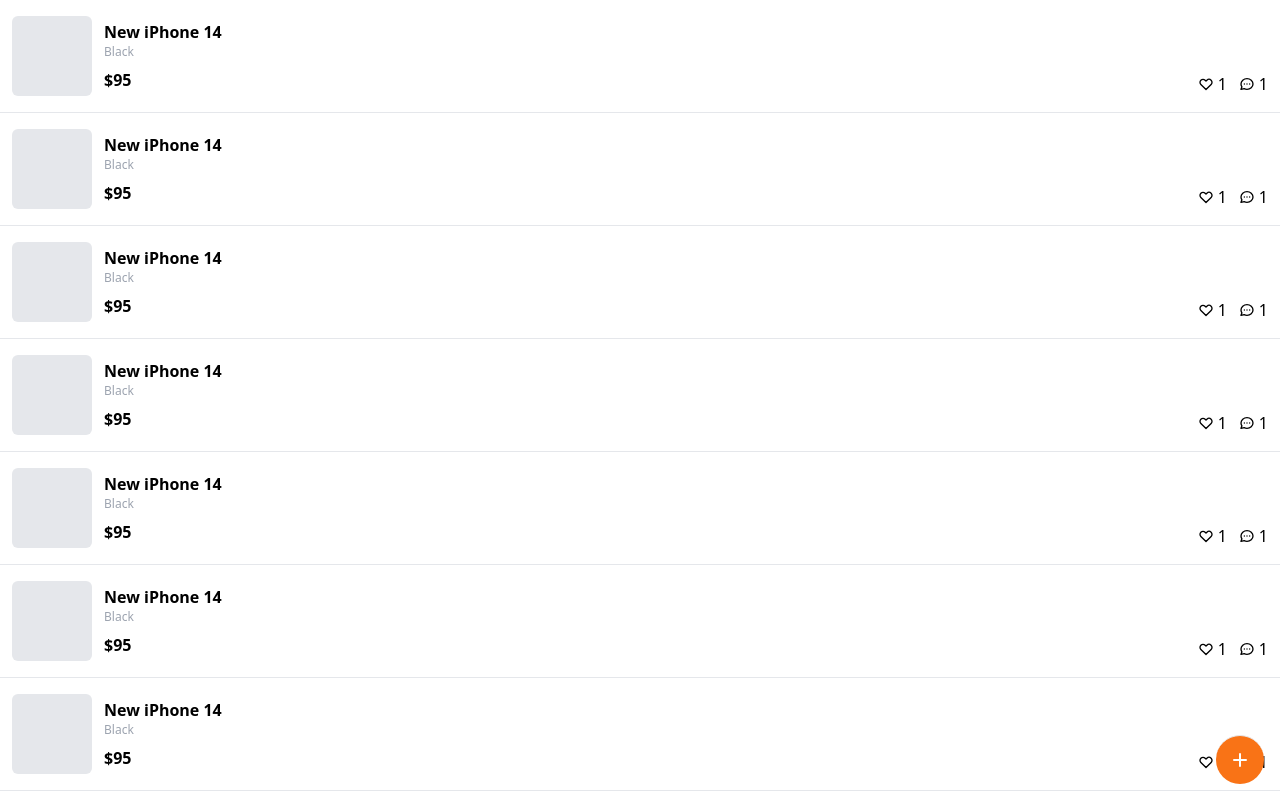
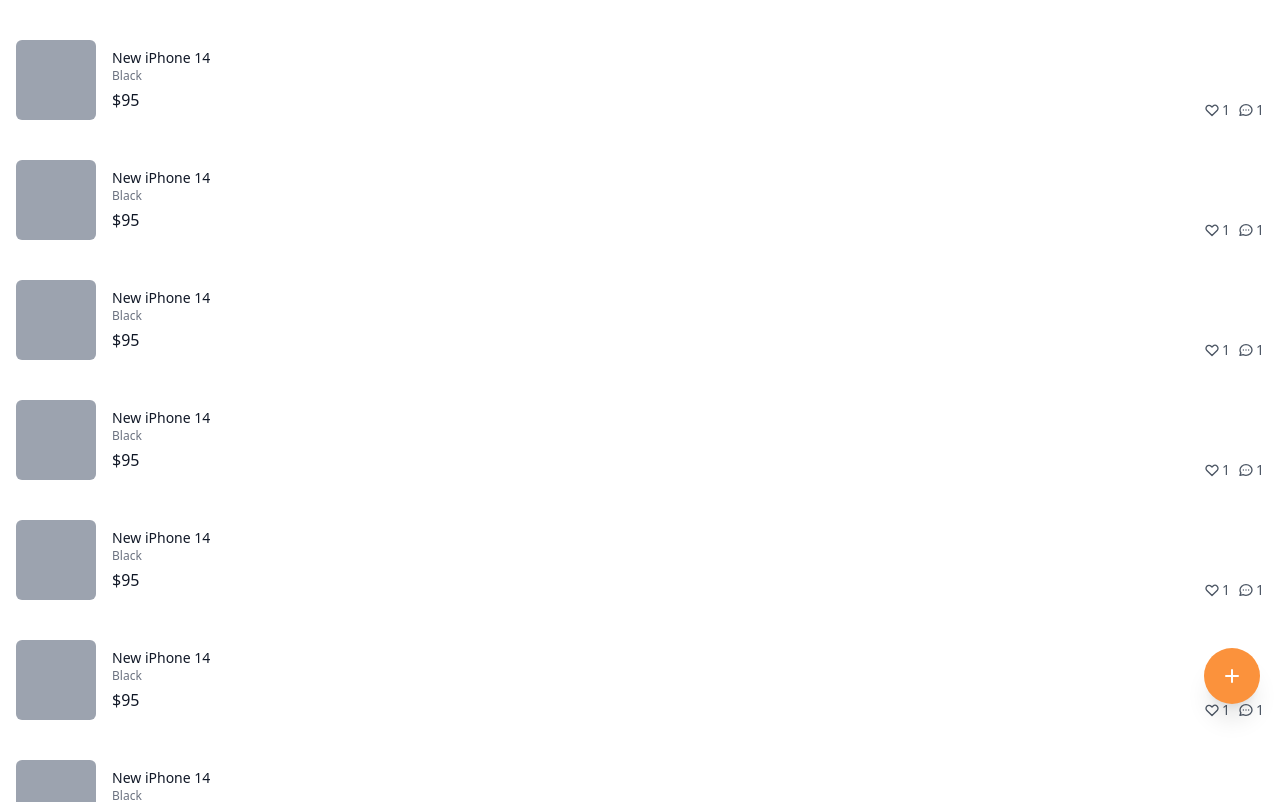
Before and after one commit to ysjkof/nmd-carrot-market, a Next.js app: page / in a window 1280 px wide. Shown: the top 802 px of the page. Built offline with nearby package versions, Linux system fonts and the light colour scheme.

Commit message:
#5.3 Home Screen, 니꼬 스타일

```diff
--- a/pages/index.tsx
+++ b/pages/index.tsx
@@ -2,19 +2,21 @@
 
 const Home: NextPage = () => {
   return (
-    <div className="flex flex-col divide-y">
+    <div className="flex flex-col space-y-5 py-10">
       {[1, 1, 1, 1, 1, 1, 1, 1, 1, 1, 1, 1].map((_, i) => (
-        <div key={i} className="flex justify-between px-3 py-4">
-          <div className="flex items-center gap-3">
-            <div className="rounded-md bg-gray-200 p-10" />
-            <div className="flex flex-col">
-              <h3 className="font-bold">New iPhone 14</h3>
-              <span className="mb-2 text-xs text-gray-400">Black</span>
-              <span className="font-bold">$95</span>
+        <div key={i} className="flex cursor-pointer justify-between px-4 pb-5">
+          <div className="flex space-x-4">
+            <div className="h-20 w-20 rounded-md bg-gray-400" />
+            <div className="flex flex-col pt-2">
+              <h3 className="text-sm font-medium text-gray-900">
+                New iPhone 14
+              </h3>
+              <span className="text-xs text-gray-500">Black</span>
+              <span className="mt-1 font-medium text-gray-900">$95</span>
             </div>
           </div>
-          <div className="flex items-end gap-3">
-            <div className="flex items-center gap-1">
+          <div className="flex items-end justify-end space-x-2">
+            <div className="flex items-center space-x-0.5 text-sm text-gray-600">
               <svg
                 className="h-4 w-4"
                 fill="none"
@@ -31,7 +33,7 @@
               </svg>
               <span>1</span>
             </div>
-            <div className="flex items-center gap-1">
+            <div className="flex items-center space-x-0.5 text-sm text-gray-600">
               <svg
                 className="h-4 w-4"
                 fill="none"
@@ -51,7 +53,7 @@
           </div>
         </div>
       ))}
-      <button className="fixed bottom-0 right-0 m-4 rounded-full bg-orange-500 p-3 text-white hover:bg-orange-600">
+      <button className="fixed right-5 bottom-24 cursor-pointer rounded-full bg-orange-400 p-4 text-white shadow-xl transition-colors hover:bg-orange-500">
         <svg
           className="h-6 w-6"
           xmlns="http://www.w3.org/2000/svg"
```
